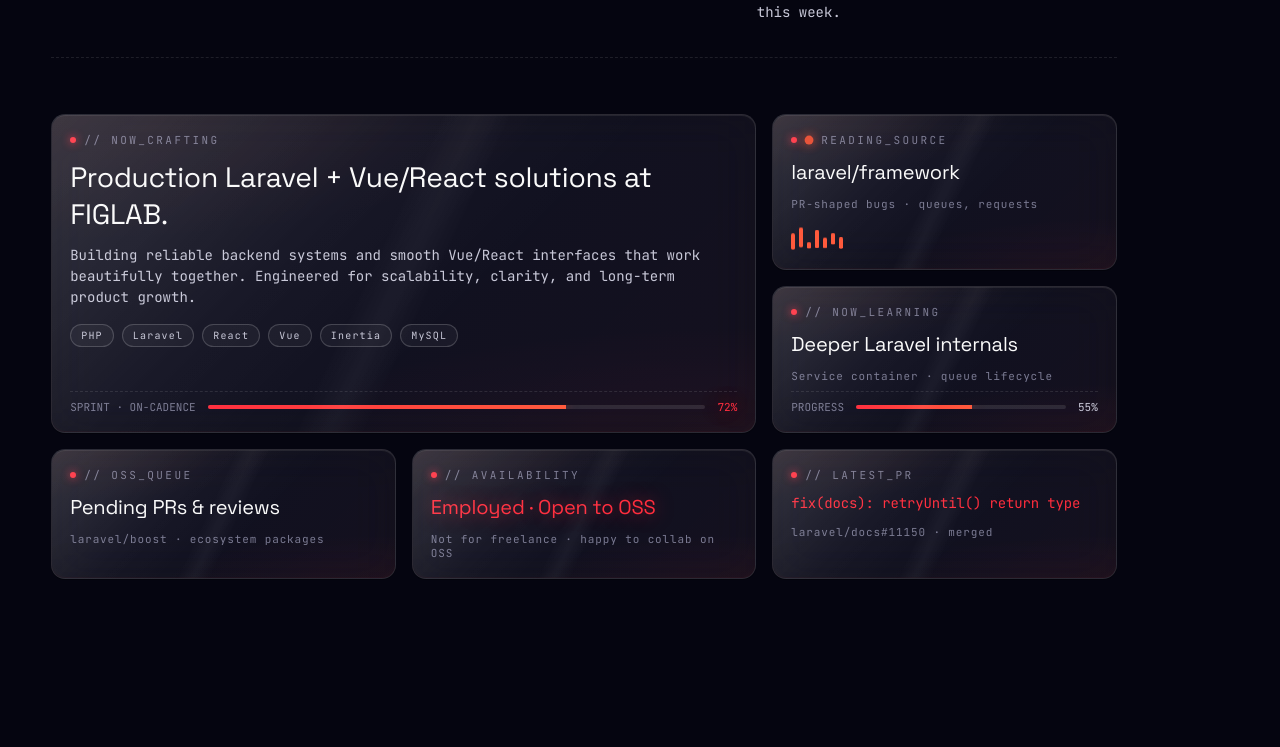
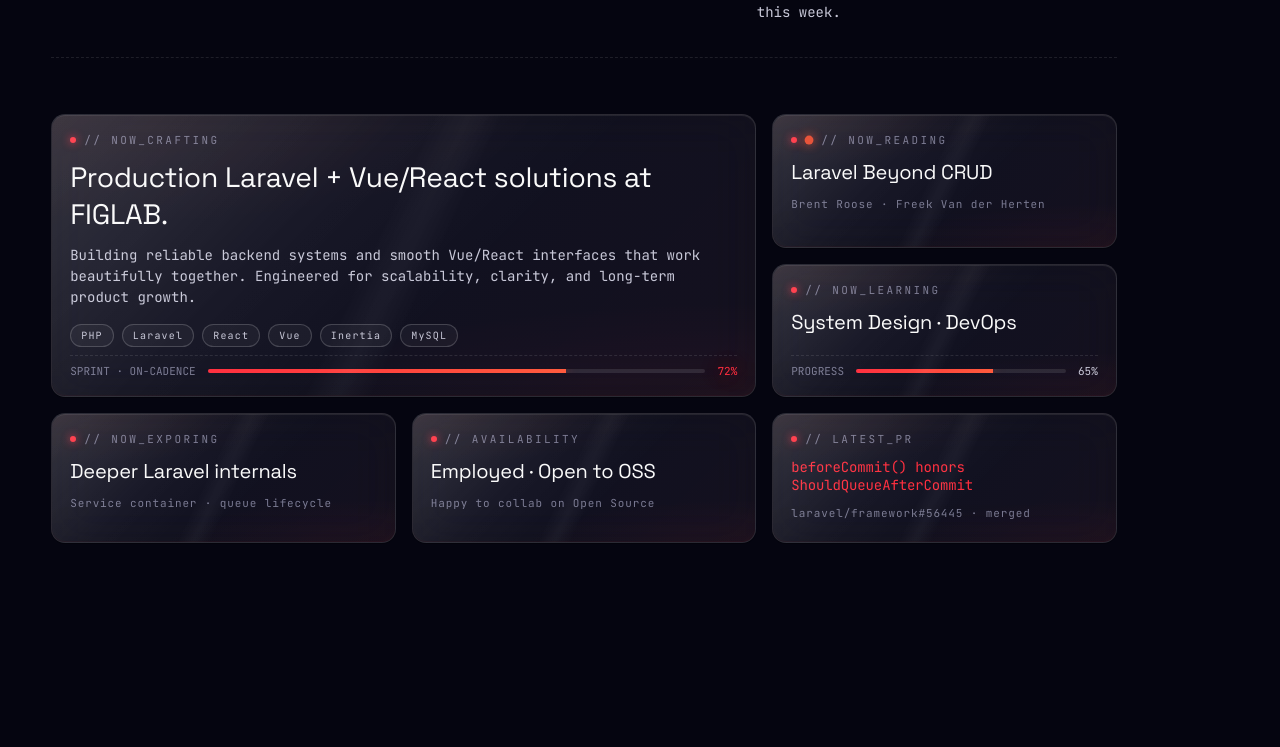
Before and after one commit to iz-ahmad/portfolio, a Next.js app: page / in a window 1280 px wide. Shown: the part 1065-1812 px from the top of the page. Built offline with nearby package versions, Linux system fonts and the light colour scheme; no server answers.

Commit message:
update now playing cards with current reading and learning

```diff
--- a/src/components/sections/NowPlaying.tsx
+++ b/src/components/sections/NowPlaying.tsx
@@ -31,41 +31,38 @@ export function NowPlaying() {
         </div>
 
         <div className="now-card glass reveal">
-          <div className="hud-label"><span className="now-pulse" /> READING_SOURCE</div>
-          <div className="now-title">laravel/framework</div>
-          <div className="muted now-sub">PR-shaped bugs · queues, requests</div>
-          <div className="now-eq" aria-hidden>
-            <span /><span /><span /><span /><span /><span /><span />
+          <div className="hud-label"><span className="now-pulse" /> // NOW_READING</div>
+          <div className="now-title">Laravel Beyond CRUD</div>
+          <div className="muted now-sub">Brent Roose · Freek Van der Herten</div>
+        </div>
+
+        <div className="now-card glass reveal">
+          <div className="hud-label">// NOW_LEARNING</div>
+          <div className="now-title">System Design · DevOps</div>
+          {/* <div className="muted now-sub">s</div> */}
+          <div className="now-row">
+            <span className="muted">PROGRESS</span>
+            <div className="now-bar"><div className="now-fill" style={{ width: '65%' }} /></div>
+            <span>65%</span>
           </div>
         </div>
 
         <div className="now-card glass reveal">
-          <div className="hud-label">// NOW_LEARNING</div>
+          <div className="hud-label">// NOW_EXPORING</div>
           <div className="now-title">Deeper Laravel internals</div>
           <div className="muted now-sub">Service container · queue lifecycle</div>
-          <div className="now-row">
-            <span className="muted">PROGRESS</span>
-            <div className="now-bar"><div className="now-fill" style={{ width: '55%' }} /></div>
-            <span>55%</span>
-          </div>
-        </div>
-
-        <div className="now-card glass reveal">
-          <div className="hud-label">// OSS_QUEUE</div>
-          <div className="now-title">Pending PRs &amp; reviews</div>
-          <div className="muted now-sub">laravel/boost · ecosystem packages</div>
         </div>
 
         <div className="now-card glass reveal">
           <div className="hud-label">// AVAILABILITY</div>
-          <div className="now-title glow-cyan">Employed · Open to OSS</div>
-          <div className="muted now-sub">Not for freelance · happy to collab on OSS</div>
+          <div className="now-title">Employed · Open to OSS</div>
+          <div className="muted now-sub">Happy to collab on Open Source</div>
         </div>
 
         <div className="now-card glass reveal">
           <div className="hud-label">// LATEST_PR</div>
-          <div className="now-title now-mono">fix(docs): retryUntil() return type</div>
-          <div className="muted now-sub">laravel/docs#11150 · merged</div>
+          <div className="now-title now-mono">beforeCommit() honors ShouldQueueAfterCommit</div>
+          <div className="muted now-sub">laravel/framework#56445 · merged</div>
         </div>
       </div>
     </section>
```
